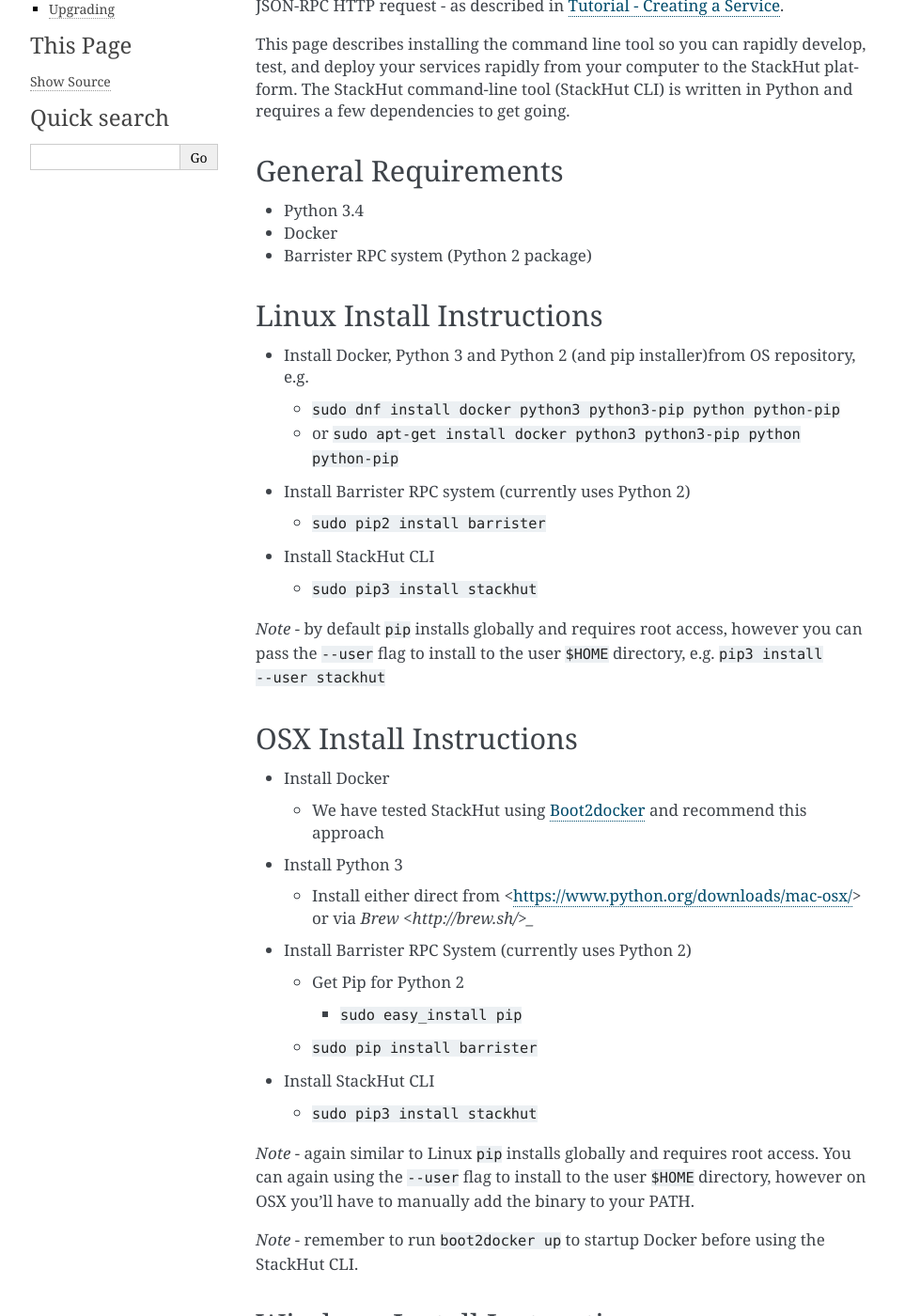
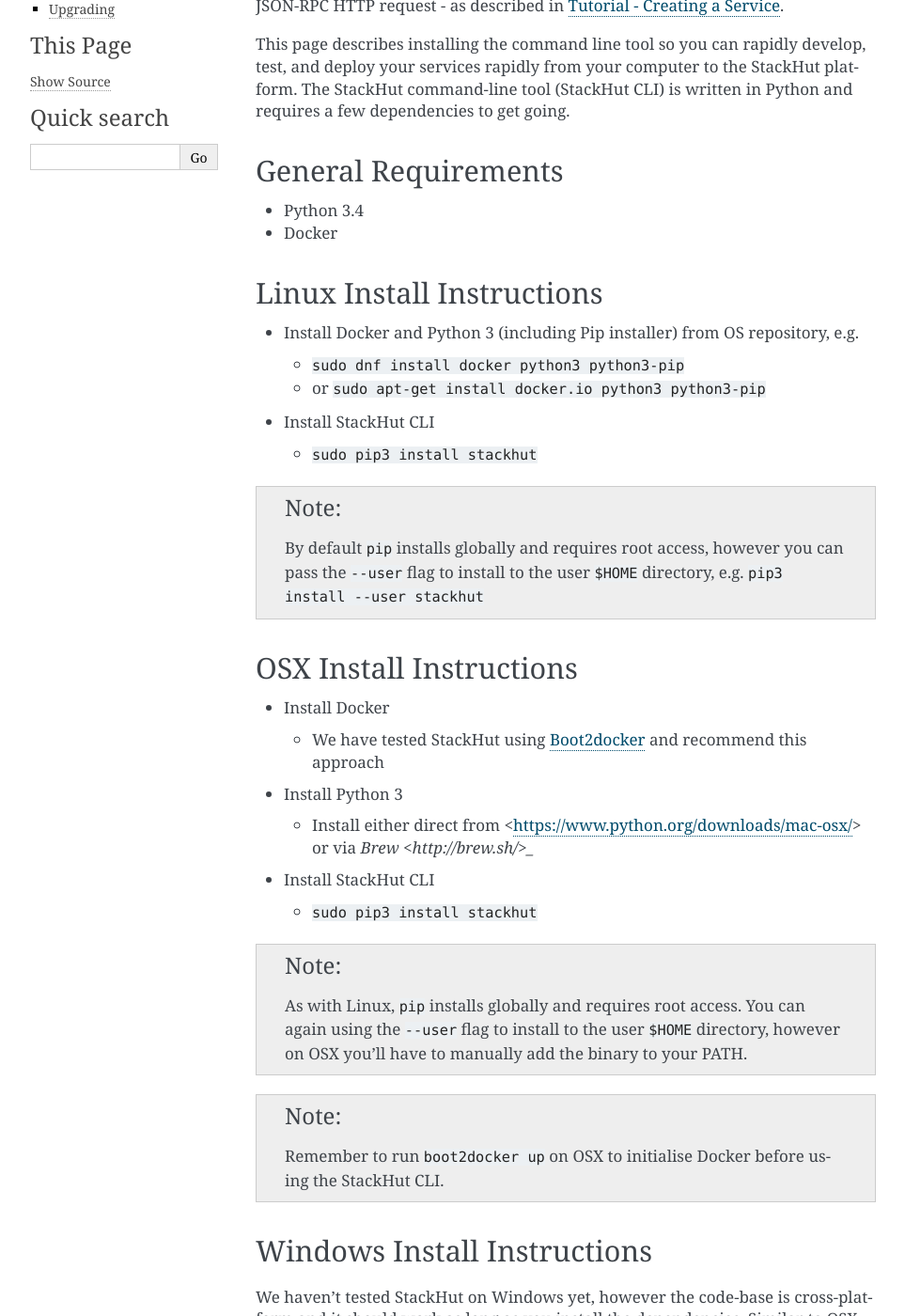
Before and after one commit to nstack/stackhut, a Sphinx documentation site: the page built from docs/getting_started/installation.rst, in a window 1280 px wide and 1400 px high, scrolled down 221 px. Shown: the whole window at 94% size, without its empty margins (148-1111 px from the left). Built offline with Sphinx 7.4.7, drawn with Linux system fonts in a browser that asks for light colours; some of the changed text lies outside the part shown.

Commit message:
Update docs

```diff
--- a/docs/getting_started/installation.rst
+++ b/docs/getting_started/installation.rst
@@ -18,25 +18,20 @@
 
 * Python 3.4
 * Docker
-* Barrister RPC system (Python 2 package)
 
 Linux Install Instructions
 --------------------------
 
-* Install Docker, Python 3 and Python 2 (and pip installer)from OS repository, e.g.
+* Install Docker and Python 3 (including Pip installer) from OS repository, e.g.
 
-  * ``sudo dnf install docker python3 python3-pip python python-pip``
-  * or ``sudo apt-get install docker python3 python3-pip python python-pip``
-
-* Install Barrister RPC system (currently uses Python 2)
-
-  * ``sudo pip2 install barrister``
+  * ``sudo dnf install docker python3 python3-pip``
+  * or ``sudo apt-get install docker.io python3 python3-pip``
 
 * Install StackHut CLI
 
   * ``sudo pip3 install stackhut``
 
-*Note* - by default ``pip`` installs globally and requires root access, however you can pass the ``--user`` flag to install to the user ``$HOME`` directory, e.g. ``pip3 install --user stackhut``
+.. note:: By default ``pip`` installs globally and requires root access, however you can pass the ``--user`` flag to install to the user ``$HOME`` directory, e.g. ``pip3 install --user stackhut``
 
 
 OSX Install Instructions
@@ -50,30 +45,20 @@
 
   * Install either direct from <https://www.python.org/downloads/mac-osx/> or via `Brew <http://brew.sh/>_`
 
-
-* Install Barrister RPC System (currently uses Python 2)
-
-  * Get Pip for Python 2
-
-    *  ``sudo easy_install pip``
-
-  * ``sudo pip install barrister``
-
 * Install StackHut CLI
 
   * ``sudo pip3 install stackhut``
 
-*Note* - again similar to Linux ``pip`` installs globally and requires root access. You can again using the ``--user`` flag to install to the user ``$HOME`` directory, however on OSX you'll have to manually add the binary to your PATH.
+.. note:: As with Linux, ``pip`` installs globally and requires root access. You can again using the ``--user`` flag to install to the user ``$HOME`` directory, however on OSX you'll have to manually add the binary to your PATH.
 
-*Note* - remember to run ``boot2docker up`` to startup Docker before using the StackHut CLI.
-
+.. note:: Remember to run ``boot2docker up`` on OSX to initialise Docker before using the StackHut CLI.
 
 Windows Install Instructions
 ----------------------------
 
-We haven't tested StackHut on Windows yet, however the code-base is cross-platform and it should work as long as you install the dependencies. Similar to OSX you'll have to install  `Boot2docker <http://boot2docker.io/>`_ and obtain both Python 2 and 3 before ``pip`` installing StackHut.
+We haven't tested StackHut on Windows yet, however the code-base is cross-platform and it should work as long as you install the dependencies. Similar to OSX you'll have to install  `Boot2docker <http://boot2docker.io/>`_ and obtain Python 3 before ``pip`` installing StackHut.
 
-Please let us know how it goes, we'd love to get Windows support working.
+Please let us know how it goes at hi@stackhut.com, we'd love to get Windows support working.
 
 Upgrading
 ---------
```
